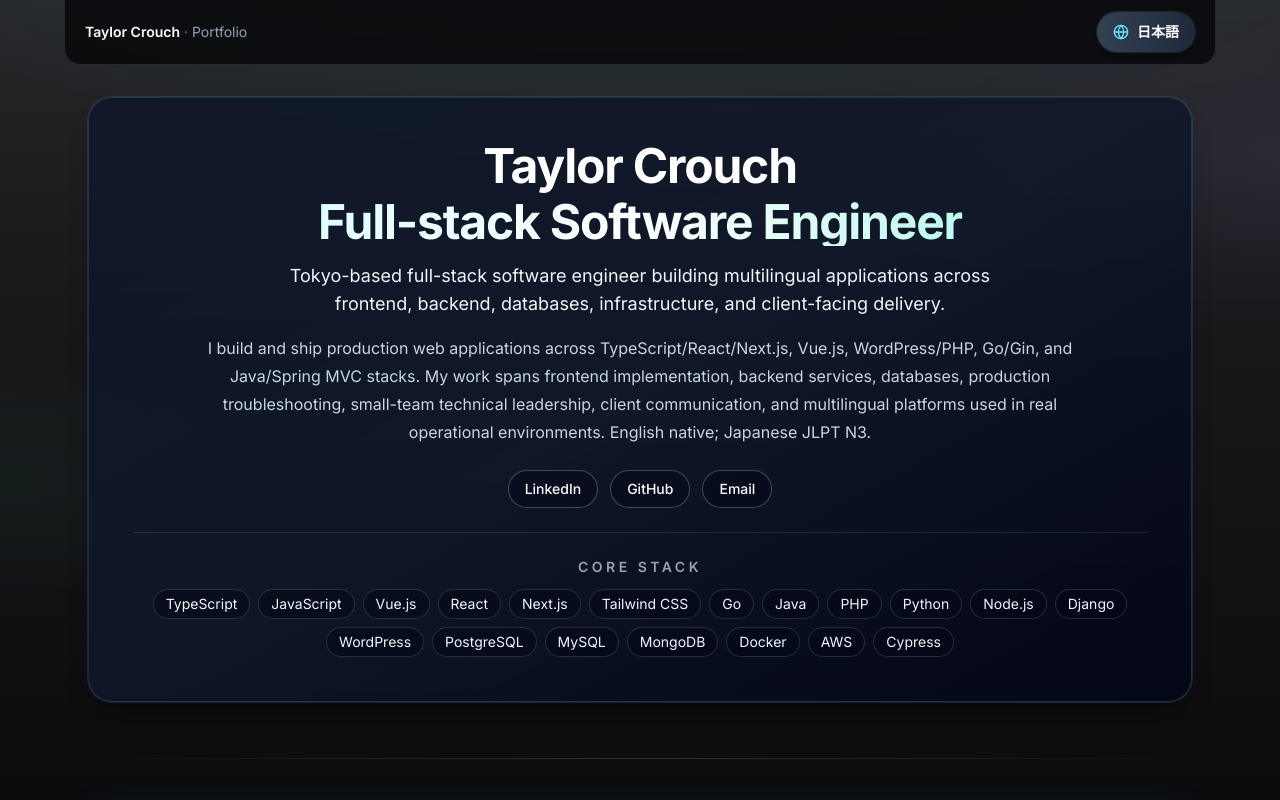
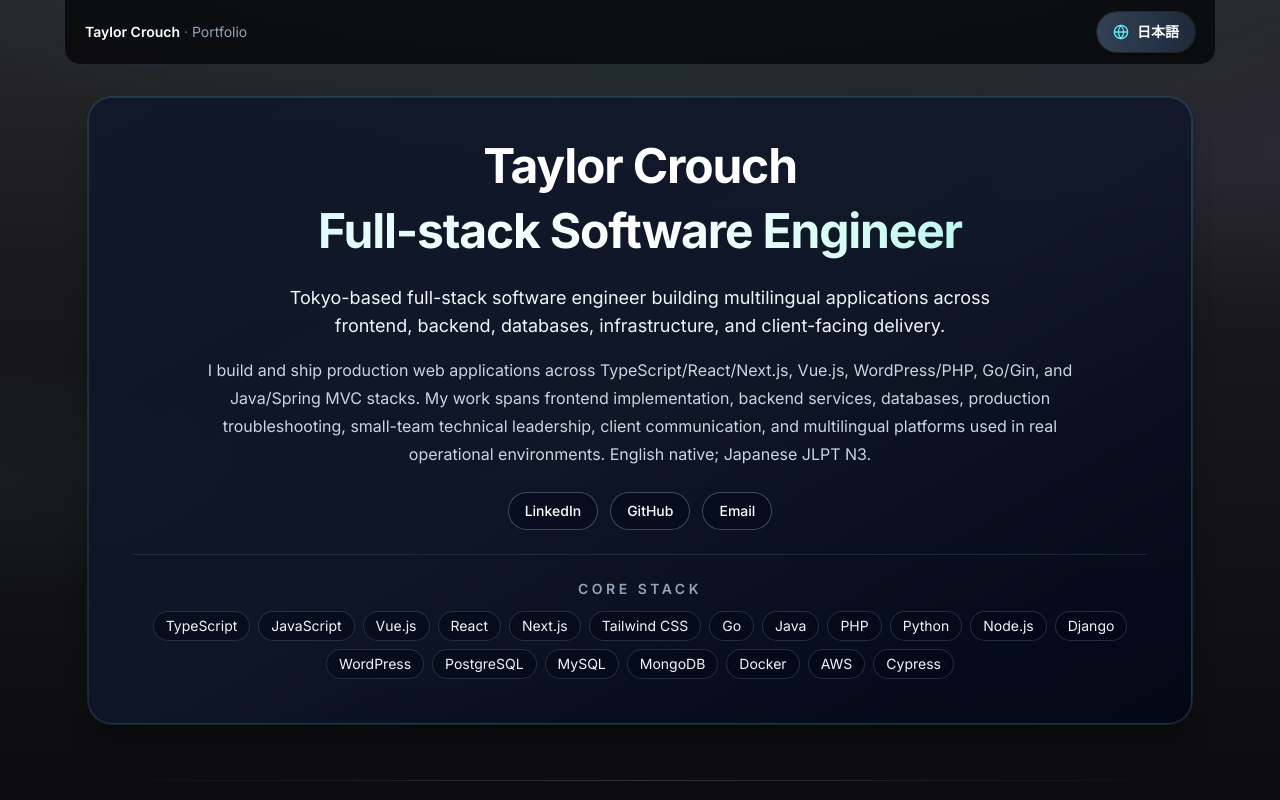
Before and after one commit to TaylorC19/My-Portfolio, a Next.js app: page / in a window 1280 px wide. Shown: the top 800 px of the page. Built offline with nearby package versions, Linux system fonts and the light colour scheme; a web font is replaced by a local one.

Commit message:
fix: clipping on text overflow

```diff
--- a/src/app/page.tsx
+++ b/src/app/page.tsx
@@ -46,7 +46,7 @@ export default function Home() {
                     <span
                       key={line}
                       className={
-                        index === 0 ? "block text-white" : "mt-1 block bg-gradient-to-r from-cyan-100 via-white to-teal-200 bg-clip-text text-transparent sm:mt-2"
+                        index === 0 ? "block text-white" : "mt-1 block overflow-visible pb-0.5 leading-snug bg-gradient-to-r from-cyan-100 via-white to-teal-200 bg-clip-text text-transparent sm:mt-2 sm:pb-1"
                       }
                     >
                       {line}
```
